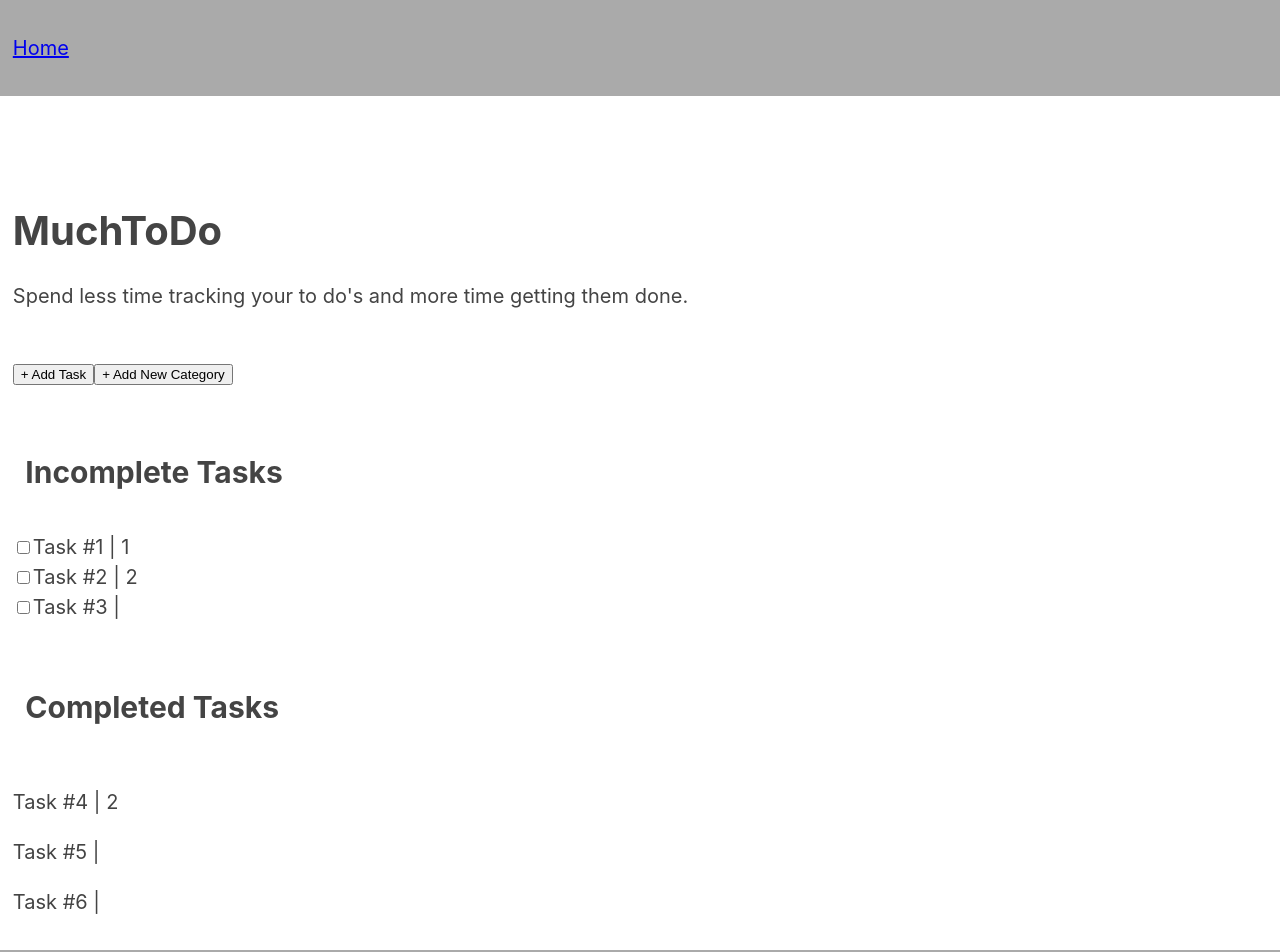
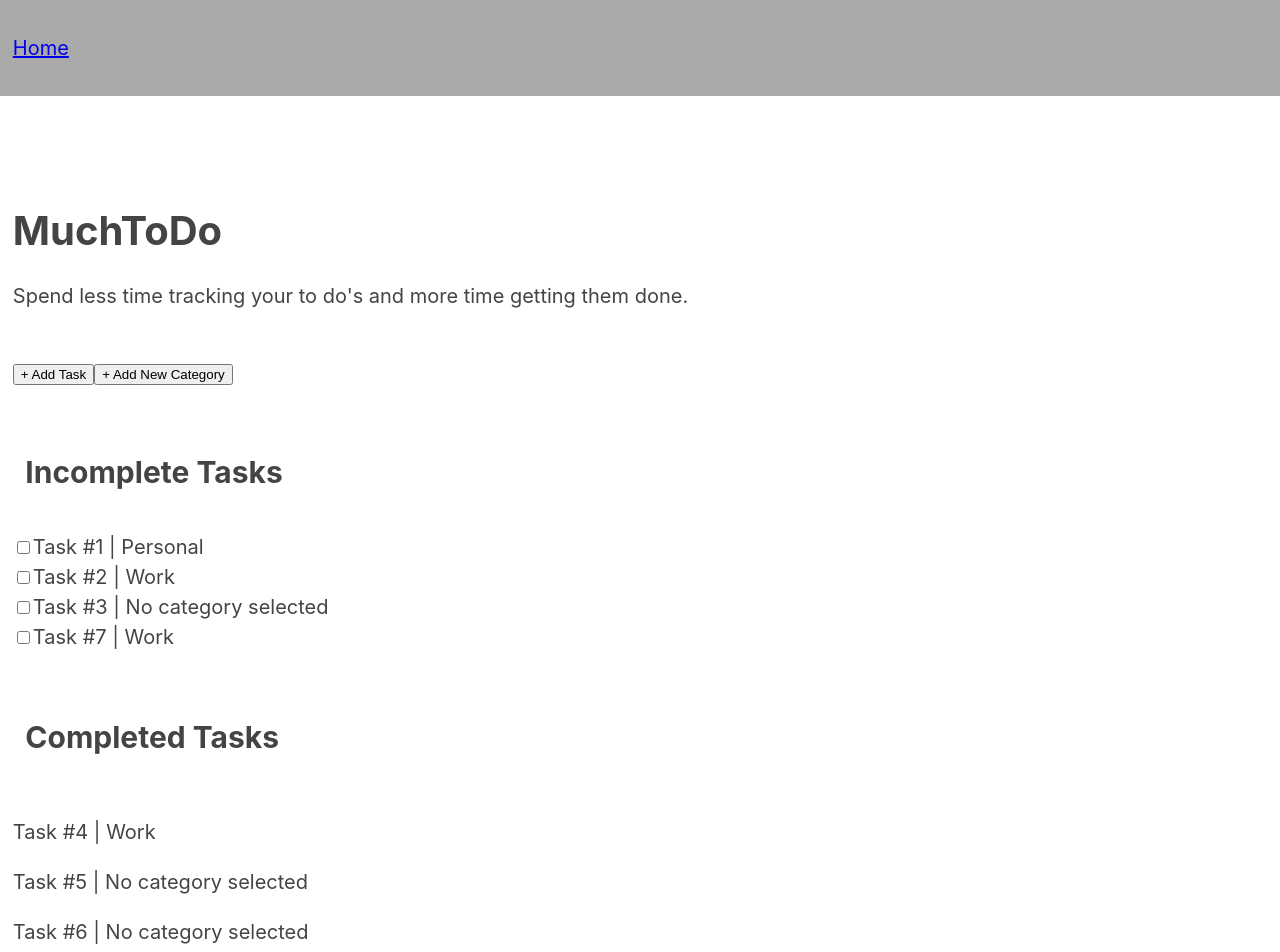
Before and after one commit to chriscarlsondev/muchtodo-client, a React (Create React App) app: page /home in a window 1280 px wide. Shown: the top 952 px of the page. Built offline with nearby package versions, Linux system fonts and the light colour scheme.

Commit message:
created categorytag component and dynamically display category name for each task

```diff
--- a/src/components/App/App.js
+++ b/src/components/App/App.js
@@ -20,19 +20,25 @@ class App extends Component {
           id: '1',
           taskName: 'Task #1',
           taskDueDate: '07/20/2019',
-          taskCategory: 1
+          taskCategory: '1'
         },
         {
           id: '2',
           taskName: 'Task #2',
           taskDueDate: '07/01/2019',
-          taskCategory: 2
+          taskCategory: '2'
         },
         {
           id: '3',
           taskName: 'Task #3',
           taskDueDate: '',
           taskCategory: ''
+        },
+        {
+          id: '7',
+          taskName: 'Task #7',
+          taskDueDate: '1/1/2019',
+          taskCategory: '2'
         }
       ],
       CompletedTasks: [
@@ -40,7 +46,7 @@ class App extends Component {
           id: '4',
           taskName: 'Task #4',
           taskDueDate: '',
-          taskCategory: 2
+          taskCategory: '2'
         },
         {
           id: '5',
@@ -100,6 +106,7 @@ class App extends Component {
     const contextValue = {
       IncompleteTasks: this.state.IncompleteTasks,
       CompletedTasks: this.state.CompletedTasks,
+      Categories: this.state.Categories,
       handleAddTask: this.handleAddTask,
       handleAddCategory: this.handleAddCategory,
       handleMarkTaskComplete: this.handleMarkTaskComplete,
--- /dev/null
+++ b/src/components/CategoryTag/CategoryTag.js
@@ -0,0 +1,20 @@
+import React, { Component } from 'react'
+import MuchToDoContext from '../../MuchToDoContext';
+
+export default class CategoryTag extends Component {
+    static contextType = MuchToDoContext;
+
+    render() {
+        const { Categories } = this.context;
+        if (this.props.categoryId === "") {
+            return (<>No category selected</>);
+        } else {
+            let category = Categories.find(cat => cat.id === this.props.categoryId);
+            return (
+                <>
+                    {category.categoryName}
+                </>
+            )
+        }
+    }
+}
--- a/src/components/CompletedTaskItem/CompletedTaskItem.js
+++ b/src/components/CompletedTaskItem/CompletedTaskItem.js
@@ -1,10 +1,11 @@
 import React, { Component } from 'react'
+import CategoryTag from '../CategoryTag/CategoryTag'
 import './CompletedTaskItem.css'
 
 export default class CompletedTaskItem extends Component {
   render() {
     return <>
-        <p><span className="completed-task-name">{this.props.taskName}</span> | {this.props.taskCategory}</p>
+      <p><span className="completed-task-name">{this.props.taskName}</span> | <CategoryTag categoryId={this.props.taskCategory} /></p>
     </>
   }
 }
--- a/src/components/IncompleteTaskItem/IncompleteTaskItem.js
+++ b/src/components/IncompleteTaskItem/IncompleteTaskItem.js
@@ -1,11 +1,12 @@
 import React, { Component } from 'react'
+import CategoryTag from '../CategoryTag/CategoryTag'
 import './IncompleteTaskItem.css'
 
 export default class TaskItem extends Component {
   render() {
     return <>
             <input type="checkbox" id={this.props.id} />
-            <label htmlFor={this.props.id}>{this.props.taskName}</label> | {this.props.taskCategory}<br />
+            <label htmlFor={this.props.id}>{this.props.taskName}</label> |  <CategoryTag categoryId={this.props.taskCategory} /><br />
     </>
   }
 }
```
Also changed, not shown: src/components/CategoryTag/CategoryTag.css (added).
